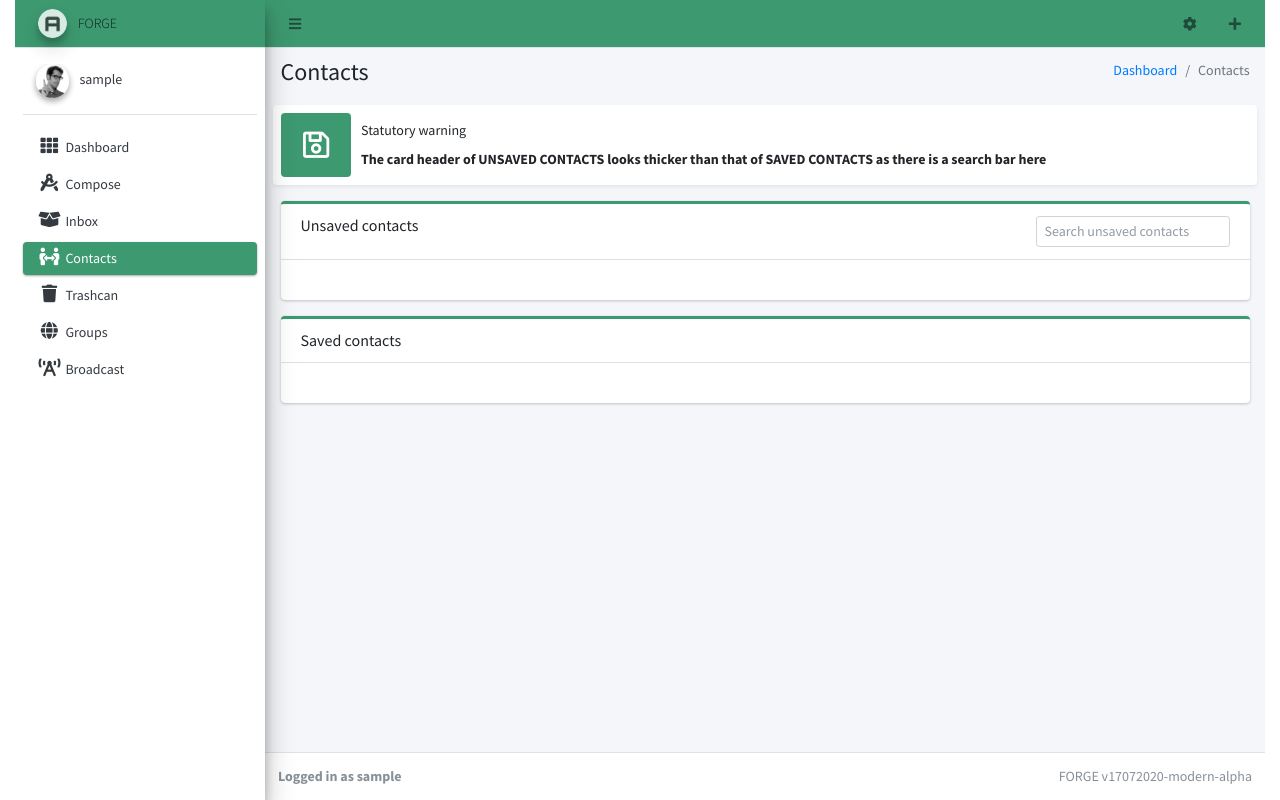
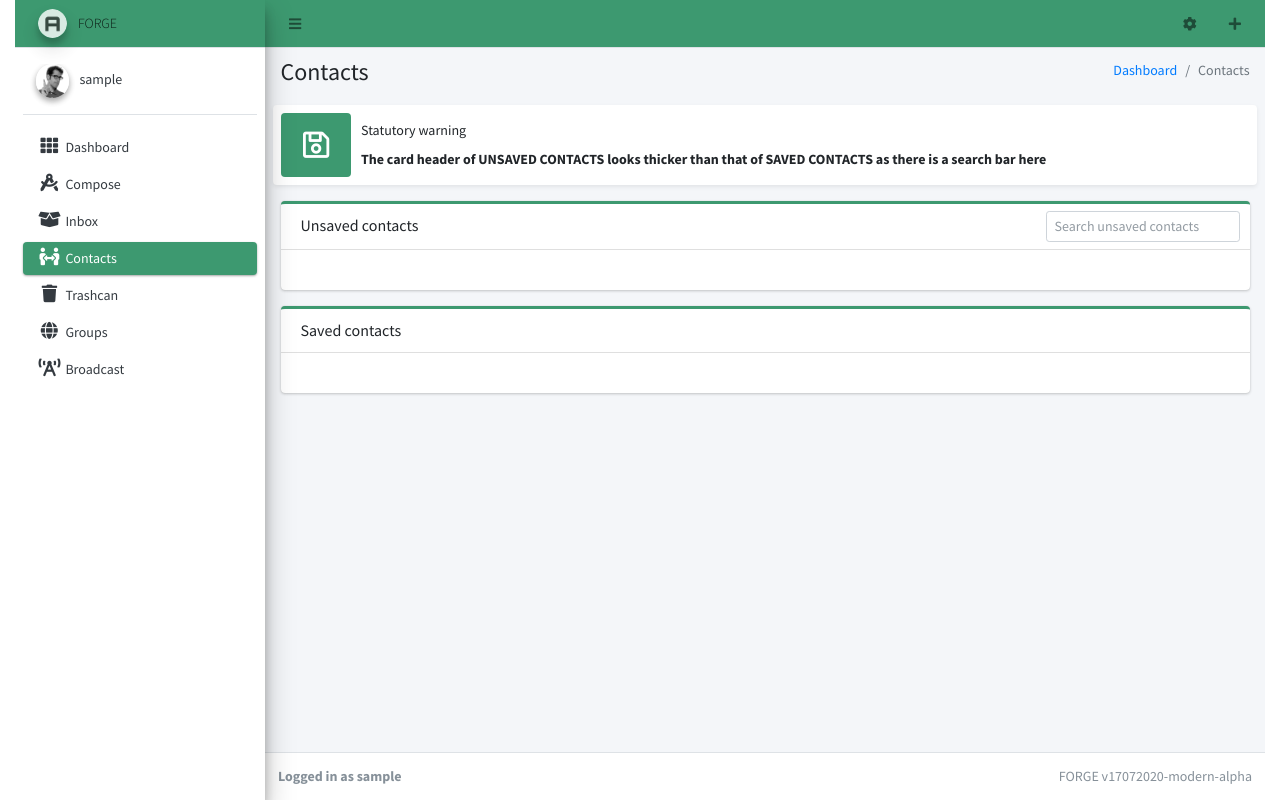
Before and after one commit to astrosonic/forge, a Flask app: page /contacts/ in a window 1280 px wide. Run offline with Flask 2, Linux system fonts and the light colour scheme; the visitor is signed in with stand-in values (Sample User, id 1); data that the repository does not hold is empty; some libraries are stand-ins or nearby versions.

Commit message:
Fixed uneven thickness in card header
Contacts page looks good even with the search bar in the header

```diff
--- a/templates/contocts.html
+++ b/templates/contocts.html
@@ -98,7 +98,7 @@
         <div class="card card-olive card-outline">
           <div class="card-header">
             <h3 class="card-title">Unsaved contacts</h3>
-            <div class="float-right">
+            <div class="card-tools">
               <form method="POST">
                 <div class="input-group input-group-sm">
                   <input type="text" class="form-control input-sm" placeholder="Search unsaved contacts" name="srchtext">
```
